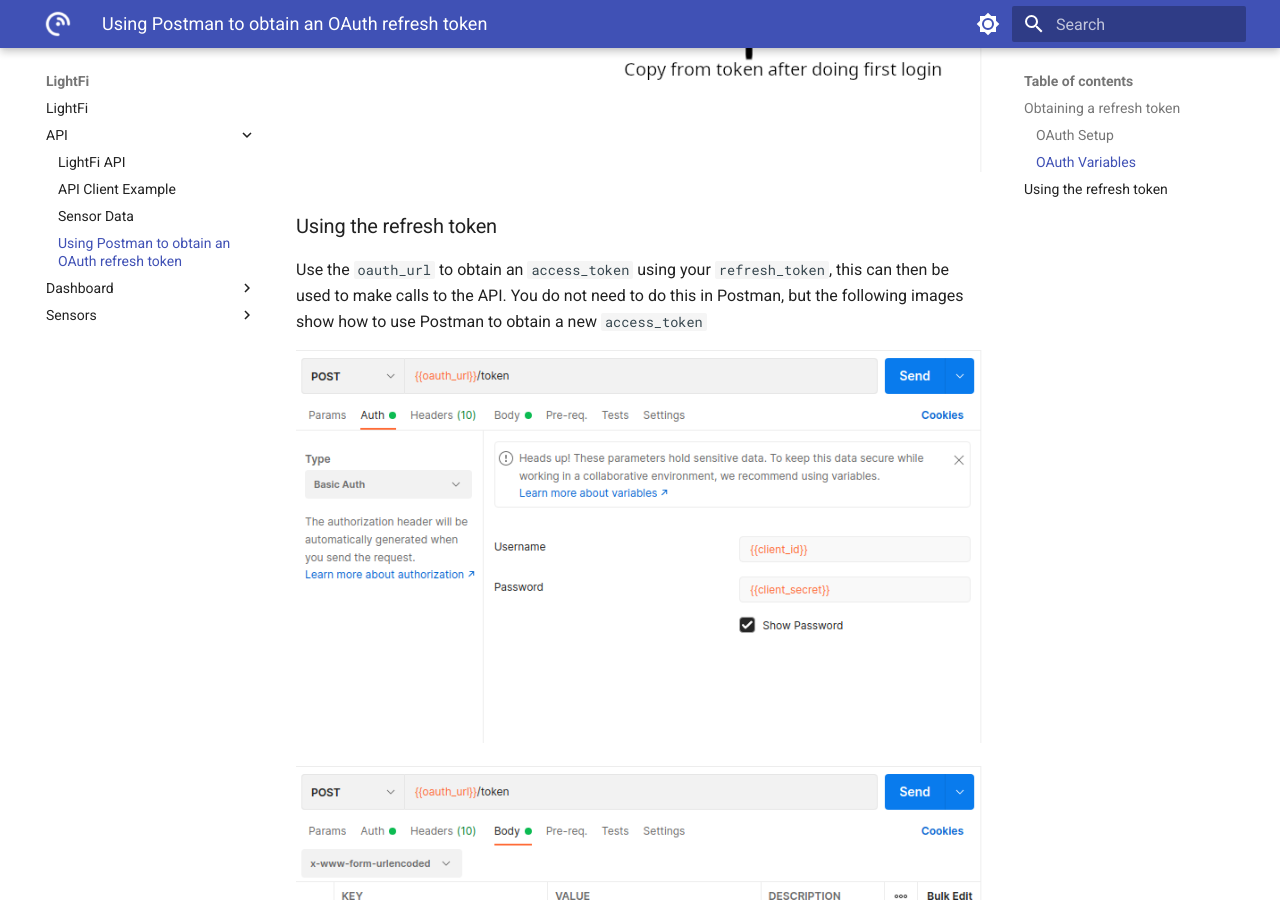
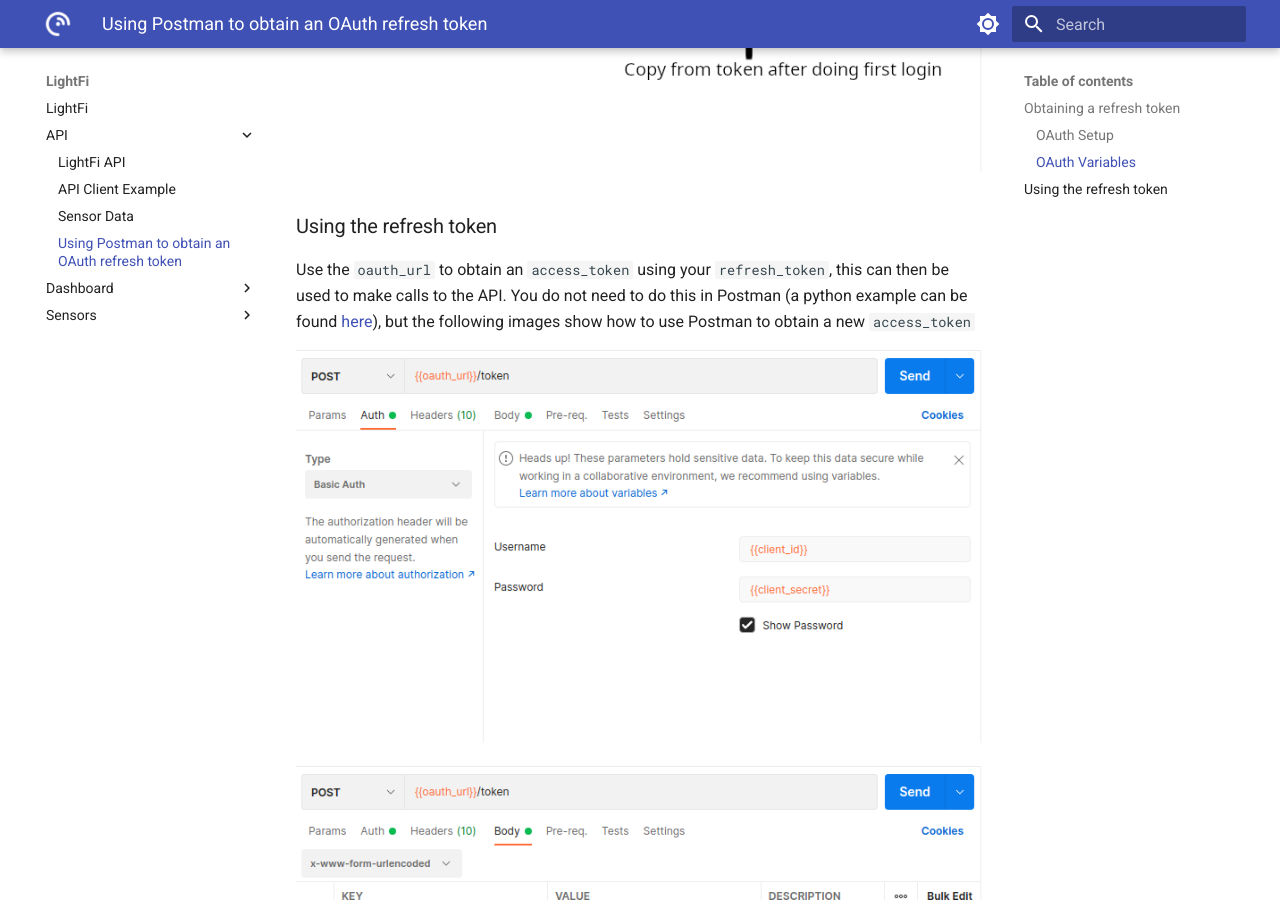
Before and after one commit to LightFiLimited/lf-documentation, an MkDocs documentation site: the page built from docs/API/postman_refresh_token.md, in a window 1280 px wide and 900 px high, scrolled down 1911 px. Built offline with MkDocs 1.6.1 and Material for MkDocs 9.7.7, drawn with Linux system fonts in a browser that asks for light colours.

Commit message:
Link python refresh example from Postman page

```diff
--- a/docs/API/postman_refresh_token.md
+++ b/docs/API/postman_refresh_token.md
@@ -19,7 +19,7 @@
 
 ### Using the refresh token
 Use the `oauth_url` to obtain an `access_token` using your `refresh_token`, this can then be used to make calls to the API.
-You do not need to do this in Postman, but the following images show how to use Postman to obtain a new `access_token`
+You do not need to do this in Postman (a python example can be found [here](/API/client_example/#using-a-refresh-token)), but the following images show how to use Postman to obtain a new `access_token`
 
 ![Refresh auth](../img/api/postman_3Refresh_Auth.png)
 
```
